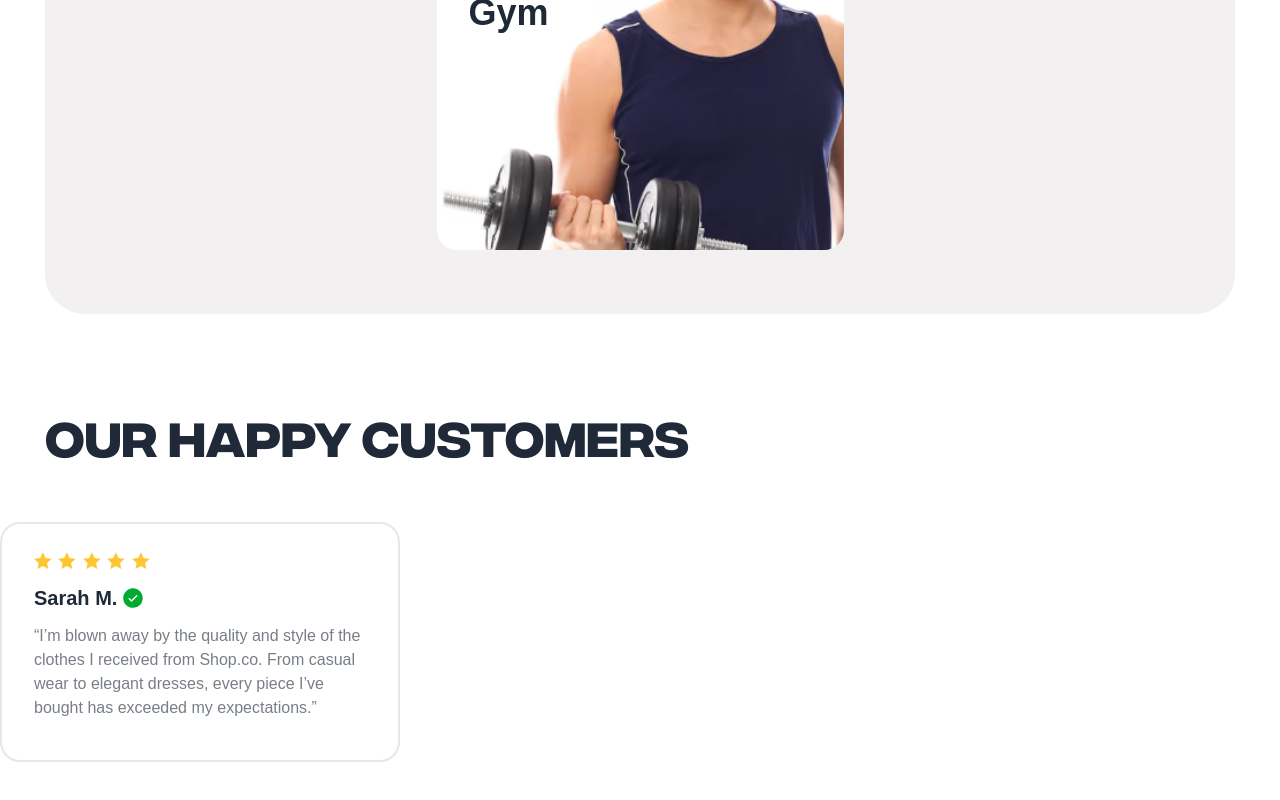
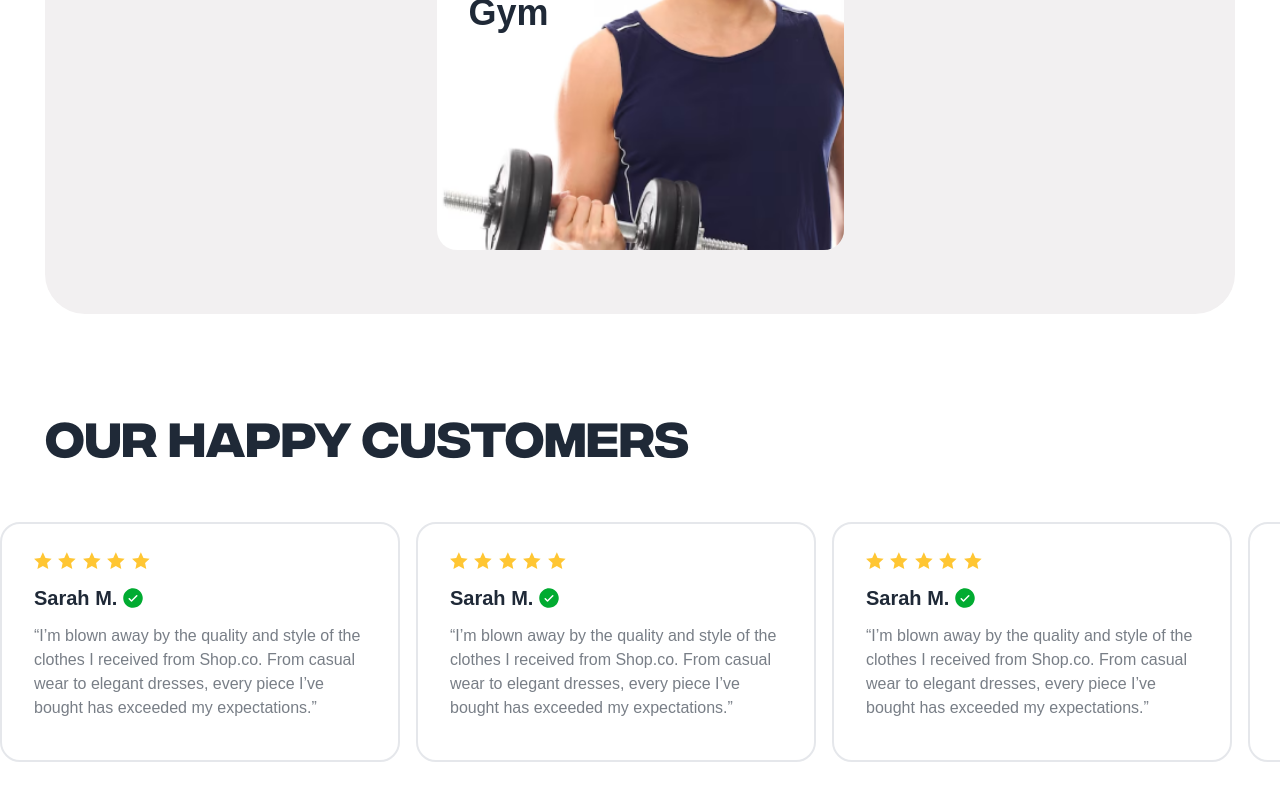
Before and after one commit to O-Tobi/ShopCo, a React (Vite) app: page / in a window 1280 px wide. Shown: the part 3853-4653 px from the top of the page. Built offline with nearby package versions, Linux system fonts and the light colour scheme; a web font is replaced by a local one.

Commit message:
reached a checkpoint

```diff
--- a/src/components/pages/Home.jsx
+++ b/src/components/pages/Home.jsx
@@ -200,8 +200,197 @@ const Home = () => {
         <h2 className="bp font-heading text-5xl my-16 ">OUR HAPPY CUSTOMERS</h2>
 
         {/* rating carousels goes here */}
+        <div className="carousel carousel-center gap-4">
+          <div className="carousel-item">
+            <div className="flex-wrap border-2 w-[400px] h-[240px] px-[32px] py-[28px] rounded-[20px]">
+              <div className="flex gap-[6.49px] mb-[15px]">
+                {[...Array(5)].map((_, i) => (
+                  <img key={i} src={Rating} alt="star rating" />
+                ))}
+              </div>
+              <div className="flex gap-1 mb-[12px]">
+                <h4 className="font-bold text-xl">Sarah M.</h4>
+                <img src={Check} alt="check" />
+              </div>
 
-        <div>
+              <p className="text-[16px] opacity-60">
+                &ldquo;I&rsquo;m blown away by the quality and style of the
+                clothes I received from Shop.co. From casual wear to elegant
+                dresses, every piece I&rsquo;ve bought has exceeded my
+                expectations.&rdquo;
+              </p>
+            </div>
+          </div>
+
+          <div className="carousel-item">
+            <div className="flex-wrap border-2 w-[400px] h-[240px] px-[32px] py-[28px] rounded-[20px]">
+              <div className="flex gap-[6.49px] mb-[15px]">
+                {[...Array(5)].map((_, i) => (
+                  <img key={i} src={Rating} alt="star rating" />
+                ))}
+              </div>
+              <div className="flex gap-1 mb-[12px]">
+                <h4 className="font-bold text-xl">Sarah M.</h4>
+                <img src={Check} alt="check" />
+              </div>
+
+              <p className="text-[16px] opacity-60">
+                &ldquo;I&rsquo;m blown away by the quality and style of the
+                clothes I received from Shop.co. From casual wear to elegant
+                dresses, every piece I&rsquo;ve bought has exceeded my
+                expectations.&rdquo;
+              </p>
+            </div>
+          </div>
+
+          <div className="carousel-item">
+            <div className="flex-wrap border-2 w-[400px] h-[240px] px-[32px] py-[28px] rounded-[20px]">
+              <div className="flex gap-[6.49px] mb-[15px]">
+                {[...Array(5)].map((_, i) => (
+                  <img key={i} src={Rating} alt="star rating" />
+                ))}
+              </div>
+              <div className="flex gap-1 mb-[12px]">
+                <h4 className="font-bold text-xl">Sarah M.</h4>
+                <img src={Check} alt="check" />
+              </div>
+
+              <p className="text-[16px] opacity-60">
+                &ldquo;I&rsquo;m blown away by the quality and style of the
+                clothes I received from Shop.co. From casual wear to elegant
+                dresses, every piece I&rsquo;ve bought has exceeded my
+                expectations.&rdquo;
+              </p>
+            </div>
+          </div>
+
+          <div className="carousel-item">
+            <div className="flex-wrap border-2 w-[400px] h-[240px] px-[32px] py-[28px] rounded-[20px]">
+              <div className="flex gap-[6.49px] mb-[15px]">
+                {[...Array(5)].map((_, i) => (
+                  <img key={i} src={Rating} alt="star rating" />
+                ))}
+              </div>
+              <div className="flex gap-1 mb-[12px]">
+                <h4 className="font-bold text-xl">Sarah M.</h4>
+                <img src={Check} alt="check" />
+              </div>
+
+              <p className="text-[16px] opacity-60">
+                &ldquo;I&rsquo;m blown away by the quality and style of the
+                clothes I received from Shop.co. From casual wear to elegant
+                dresses, every piece I&rsquo;ve bought has exceeded my
+                expectations.&rdquo;
+              </p>
+            </div>
+          </div>
+
+          <div className="carousel-item">
+            <div className="flex-wrap border-2 w-[400px] h-[240px] px-[32px] py-[28px] rounded-[20px]">
+              <div className="flex gap-[6.49px] mb-[15px]">
+                {[...Array(5)].map((_, i) => (
+                  <img key={i} src={Rating} alt="star rating" />
+                ))}
+              </div>
+              <div className="flex gap-1 mb-[12px]">
+                <h4 className="font-bold text-xl">Sarah M.</h4>
+                <img src={Check} alt="check" />
+              </div>
+
+              <p className="text-[16px] opacity-60">
+                &ldquo;I&rsquo;m blown away by the quality and style of the
+                clothes I received from Shop.co. From casual wear to elegant
+                dresses, every piece I&rsquo;ve bought has exceeded my
+                expectations.&rdquo;
+              </p>
+            </div>
+          </div>
+
+          <div className="carousel-item">
+            <div className="flex-wrap border-2 w-[400px] h-[240px] px-[32px] py-[28px] rounded-[20px]">
+              <div className="flex gap-[6.49px] mb-[15px]">
+                {[...Array(5)].map((_, i) => (
+                  <img key={i} src={Rating} alt="star rating" />
+                ))}
+              </div>
+              <div className="flex gap-1 mb-[12px]">
+                <h4 className="font-bold text-xl">Sarah M.</h4>
+                <img src={Check} alt="check" />
+              </div>
+
+              <p className="text-[16px] opacity-60">
+                &ldquo;I&rsquo;m blown away by the quality and style of the
+                clothes I received from Shop.co. From casual wear to elegant
+                dresses, every piece I&rsquo;ve bought has exceeded my
+                expectations.&rdquo;
+              </p>
+            </div>
+          </div>
+
+          <div className="carousel-item">
+            <div className="flex-wrap border-2 w-[400px] h-[240px] px-[32px] py-[28px] rounded-[20px]">
+              <div className="flex gap-[6.49px] mb-[15px]">
+                {[...Array(5)].map((_, i) => (
+                  <img key={i} src={Rating} alt="star rating" />
+                ))}
+              </div>
+              <div className="flex gap-1 mb-[12px]">
+                <h4 className="font-bold text-xl">Sarah M.</h4>
+                <img src={Check} alt="check" />
+              </div>
+
+              <p className="text-[16px] opacity-60">
+                &ldquo;I&rsquo;m blown away by the quality and style of the
+                clothes I received from Shop.co. From casual wear to elegant
+                dresses, every piece I&rsquo;ve bought has exceeded my
+                expectations.&rdquo;
+              </p>
+            </div>
+          </div>
+
+          <div className="carousel-item">
+            <div className="flex-wrap border-2 w-[400px] h-[240px] px-[32px] py-[28px] rounded-[20px]">
+              <div className="flex gap-[6.49px] mb-[15px]">
+                {[...Array(5)].map((_, i) => (
+                  <img key={i} src={Rating} alt="star rating" />
+                ))}
+              </div>
+              <div className="flex gap-1 mb-[12px]">
+                <h4 className="font-bold text-xl">Sarah M.</h4>
+                <img src={Check} alt="check" />
+              </div>
+
+              <p className="text-[16px] opacity-60">
+                &ldquo;I&rsquo;m blown away by the quality and style of the
+                clothes I received from Shop.co. From casual wear to elegant
+                dresses, every piece I&rsquo;ve bought has exceeded my
+                expectations.&rdquo;
+              </p>
+            </div>
+          </div>
+
+          <div className="carousel-item">
+            <div className="flex-wrap border-2 w-[400px] h-[240px] px-[32px] py-[28px] rounded-[20px]">
+              <div className="flex gap-[6.49px] mb-[15px]">
+                {[...Array(5)].map((_, i) => (
+                  <img key={i} src={Rating} alt="star rating" />
+                ))}
+              </div>
+              <div className="flex gap-1 mb-[12px]">
+                <h4 className="font-bold text-xl">Sarah M.</h4>
+                <img src={Check} alt="check" />
+              </div>
+
+              <p className="text-[16px] opacity-60">
+                &ldquo;I&rsquo;m blown away by the quality and style of the
+                clothes I received from Shop.co. From casual wear to elegant
+                dresses, every piece I&rsquo;ve bought has exceeded my
+                expectations.&rdquo;
+              </p>
+            </div>
+          </div>
+
+          <div className="carousel-item">
             <div className="flex-wrap border-2 w-[400px] h-[240px] px-[32px] py-[28px] rounded-[20px]">
               <div className="flex gap-[6.49px] mb-[15px]">
                 {[...Array(5)].map((_, i) => (
@@ -223,6 +412,7 @@ const Home = () => {
           </div>
         </div>
       </div>
+    </div>
   );
 };
 
```
Lines whose indentation alone changed are shown as unchanged.
